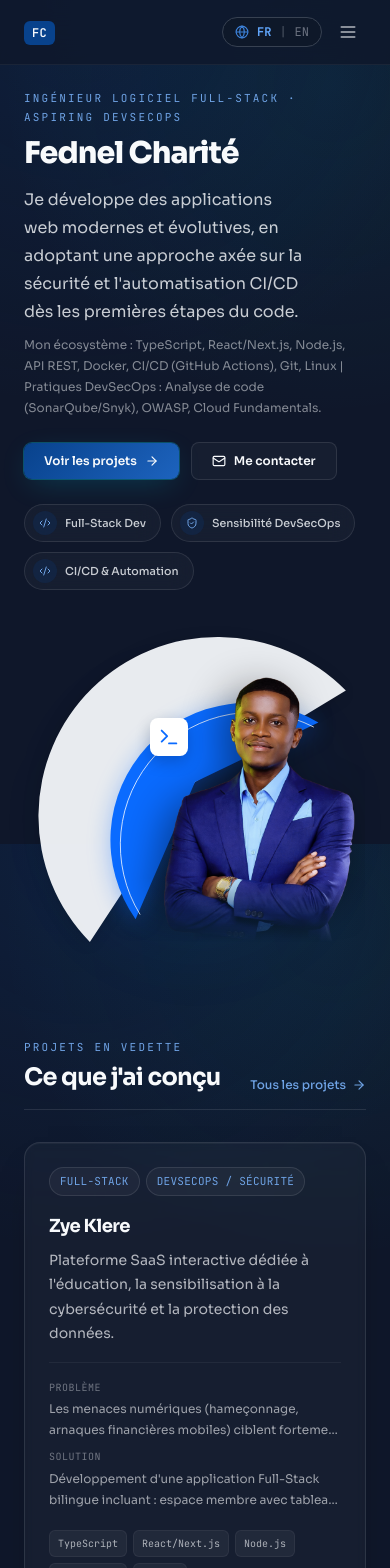
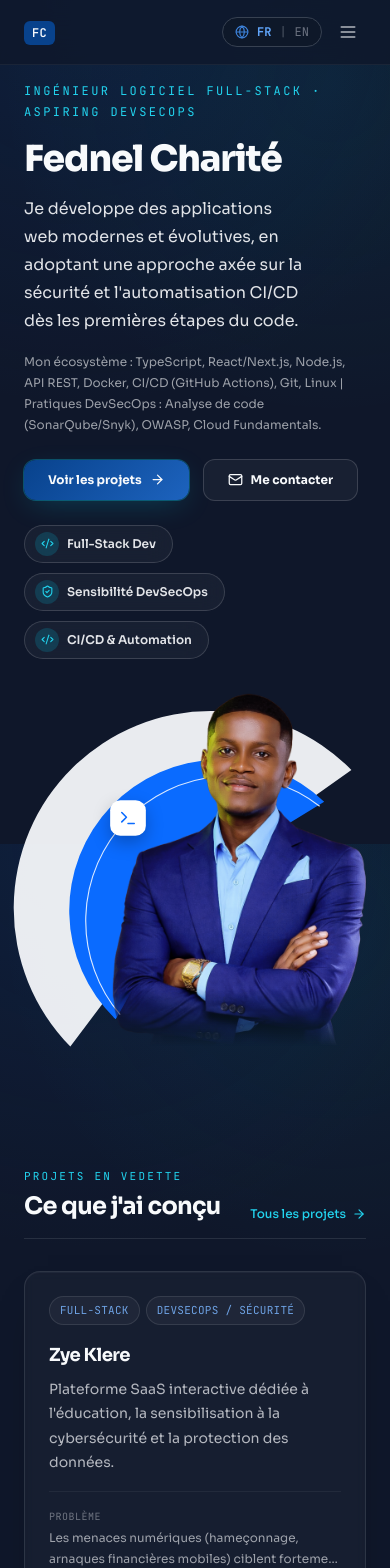
Before and after one commit to Feddy509/fednelCharite-portfolio, a Next.js app: page / in a window 390 px wide. Shown: the top 1568 px of the page. Built offline with nearby package versions, Linux system fonts and the light colour scheme.

Commit message:
amelioration du design page d'acceuil

```diff
--- a/app/page.tsx
+++ b/app/page.tsx
@@ -60,61 +60,60 @@ export default function HomePage() {
     };
 
   return (
-
     <>
       {/* ---------------------------------------------------------------- */}
-      {/* Hero Section                                                     */}
+      {/* Hero Section (Padding anlè a redwi ak eleman ki pi gwo)        */}
       {/* ---------------------------------------------------------------- */}
-      <section className="mx-auto max-w-7xl px-6 pb-12 pt-4 sm:pt-6">
+      <section className="mx-auto max-w-7xl px-6 pb-12 pt-2 sm:pt-4">
         <div className="grid gap-8 lg:grid-cols-[1.05fr_0.95fr] lg:items-center">
 
-          <div className="z-10">
-            <p className="font-mono text-[11px] uppercase tracking-[0.2em] text-accent-300">
+          <div className="z-10 space-y-4">
+            <p className="font-mono text-xs uppercase tracking-[0.2em] text-cyan-400">
               {data?.personalInfo?.roles?.join(" · ") || ""}
             </p>
 
-            <h1 className="mt-2 text-balance font-sans text-3xl font-extrabold leading-[1.15] text-paper sm:text-4xl lg:text-5xl">
+            <h1 className="text-balance font-sans text-4xl font-extrabold leading-[1.1] text-paper sm:text-5xl lg:text-6xl">
               {data?.personalInfo?.name || "Fednel Charité"}
             </h1>
 
-            <p className="mt-4 max-w-xl text-balance font-sans text-base leading-relaxed text-paper/80">
+            <p className="max-w-xl text-balance font-sans text-base sm:text-lg leading-relaxed text-paper/90">
               {data?.personalInfo?.heroVision || ""}
             </p>
 
-            <p className="mt-2 max-w-xl font-sans text-xs leading-relaxed text-paper/50">
+            <p className="max-w-xl font-sans text-xs sm:text-sm leading-relaxed text-paper/60">
               {data?.personalInfo?.heroSubline || ""}
             </p>
 
-            <div className="mt-6 flex flex-wrap items-center gap-3">
+            <div className="flex flex-wrap items-center gap-3.5 pt-2">
               <Link
                 href="/projects"
-                className="group flex items-center gap-2 rounded-lg bg-cta-gradient px-5 py-2.5 font-sans text-xs font-semibold text-paper shadow-glow transition-all duration-300 hover:scale-105 active:scale-95"
+                className="group flex items-center gap-2 rounded-xl bg-cta-gradient px-6 py-3 font-sans text-xs sm:text-sm font-bold text-paper shadow-glow transition-all duration-300 hover:scale-105 active:scale-95"
               >
                 {labels.btnProjects}
-                <ArrowRight size={14} />
+                <ArrowRight size={15} />
               </Link>
 
               <Link
                 href="/contact"
-                className="flex items-center gap-2 rounded-lg border border-white/10 bg-white/[0.03] px-5 py-2.5 font-sans text-xs font-semibold text-paper transition-all duration-300 hover:scale-105 active:scale-95"
+                className="flex items-center gap-2 rounded-xl border border-white/15 bg-white/[0.04] px-6 py-3 font-sans text-xs sm:text-sm font-bold text-paper transition-all duration-300 hover:border-cyan-400 hover:bg-white/10 hover:scale-105 active:scale-95"
               >
-                <Mail size={14} />
+                <Mail size={15} />
                 {labels.btnContact}
               </Link>
             </div>
 
-            <div className="mt-6 flex flex-wrap gap-2.5">
+            <div className="flex flex-wrap gap-2.5 pt-2">
               {(data?.aboutIdentities || []).map((identity: any) => {
                 const Icon = identityIcons[identity.key as keyof typeof identityIcons] || Code2;
                 return (
                   <div
                     key={identity.key}
-                    className="flex items-center gap-2 rounded-full border border-white/10 bg-white/[0.03] py-1.5 pl-2 pr-3.5 backdrop-blur-md"
+                    className="flex items-center gap-2 rounded-full border border-white/15 bg-white/[0.04] py-1.5 pl-2.5 pr-4 backdrop-blur-md"
                   >
-                    <span className="flex h-6 w-6 items-center justify-center rounded-full bg-accent-600/20 text-accent-300">
-                      <Icon size={12} />
+                    <span className="flex h-6 w-6 items-center justify-center rounded-full bg-cyan-500/20 text-cyan-400">
+                      <Icon size={13} />
                     </span>
-                    <span className="font-sans text-[11px] font-medium text-paper/80">
+                    <span className="font-sans text-xs font-semibold text-paper/90">
                       {identity.title}
                     </span>
                   </div>
@@ -136,7 +135,7 @@ export default function HomePage() {
       <section className="mx-auto max-w-7xl px-6 py-12">
         <div className="flex flex-wrap items-end justify-between gap-4 border-b border-white/10 pb-4">
           <div>
-            <p className="font-mono text-[11px] uppercase tracking-[0.2em] text-accent-300">
+            <p className="font-mono text-[11px] uppercase tracking-[0.2em] text-cyan-400">
               {labels.featuredBadge}
             </p>
             <h2 className="mt-1 font-sans text-2xl font-bold text-paper sm:text-3xl">
@@ -145,7 +144,7 @@ export default function HomePage() {
           </div>
           <Link
             href="/projects"
-            className="group flex items-center gap-1.5 font-sans text-xs font-medium text-accent-300 transition hover:text-accent-200"
+            className="group flex items-center gap-1.5 font-sans text-xs font-medium text-cyan-400 transition hover:text-cyan-300"
           >
             {labels.allProjects}
             <ArrowRight size={14} />
@@ -168,7 +167,7 @@ export default function HomePage() {
         <div className="mx-auto max-w-7xl px-6 py-16">
           <div className="grid gap-8 lg:grid-cols-[0.4fr_0.6fr] lg:items-center">
             <div>
-              <p className="font-mono text-[11px] uppercase tracking-[0.2em] text-accent-300">
+              <p className="font-mono text-[11px] uppercase tracking-[0.2em] text-cyan-400">
                 {labels.perspectiveBadge}
               </p>
               <h2 className="mt-2 font-sans text-2xl font-extrabold leading-tight text-paper sm:text-3xl">
@@ -195,9 +194,9 @@ export default function HomePage() {
           {(data.socialProof || []).map((item: any) => (
             <div
               key={item.label}
-              className="group relative rounded-2xl border border-white/10 bg-gradient-to-b from-white/[0.05] to-transparent p-6 text-center transition-all duration-300 hover:border-accent-500/30"
+              className="group relative rounded-2xl border border-white/10 bg-gradient-to-b from-white/[0.05] to-transparent p-6 text-center transition-all duration-300 hover:border-cyan-500/30"
             >
-              <p className="font-mono text-4xl font-black text-accent-300">
+              <p className="font-mono text-4xl font-black text-cyan-400">
                 {item.stat}
               </p>
               <p className="mt-2 font-sans text-xs font-medium leading-relaxed text-paper/70">
--- a/components/HeroIllustration.module.css
+++ b/components/HeroIllustration.module.css
@@ -1,12 +1,12 @@
 /* ==========================================================
-   HERO ILLUSTRATION (COMPACT COURSERA FIT)
+   HERO ILLUSTRATION (SYNCHRONISÉ & RESPONSIVE)
 ========================================================== */
 
 .container {
   position: relative;
   width: 100%;
-  max-width: 520px; /* Redwi de 680px pou vini 520px */
-  height: 480px;    /* Redwi de 600px pou vini 480px */
+  max-width: 640px;
+  height: 600px;
   margin-left: auto;
   display: flex;
   align-items: center;
@@ -29,18 +29,18 @@
 
 .courseraWhiteFill {
   fill: rgba(245, 247, 250, 0.95);
-  filter: drop-shadow(-5px 5px 15px rgba(0, 0, 0, 0.15));
+  filter: drop-shadow(-5px 5px 20px rgba(0, 0, 0, 0.2));
 }
 
 .courseraBlueFill {
   fill: #0a6bff;
-  filter: drop-shadow(0 8px 25px rgba(10, 107, 255, 0.35));
+  filter: drop-shadow(0 10px 30px rgba(10, 107, 255, 0.4));
 }
 
 .innerLine {
   fill: none;
   stroke: rgba(255, 255, 255, 0.85);
-  stroke-width: 2;
+  stroke-width: 2.5;
 }
 
 /* ==========================================================
@@ -49,45 +49,45 @@
 
 .terminalBadge {
   position: absolute;
-  top: 30%;
-  left: 36%;
+  top: 35%;
+  left: 32%;
   z-index: 20;
   display: flex;
   align-items: center;
   justify-content: center;
-  padding: 8px;
-  border-radius: 8px;
+  padding: 10px;
+  border-radius: 12px;
   background: #ffffff;
   color: #0a6bff;
-  box-shadow: 0 6px 16px rgba(0, 0, 0, 0.2);
+  box-shadow: 0 8px 20px rgba(0, 0, 0, 0.25);
 }
 
 /* ==========================================================
-   PHOTO DE PROFIL
+   PHOTO DE PROFIL (DÉFAUT / DESKTOP)
 ========================================================== */
 
 .photoWrapper {
   position: absolute;
-  right: -10px;
-  bottom: 0;
-  width: 82%;
-  height: 100%;
+  right: -20px;
+  bottom: -15px;
+  width: 88%;
+  height: 108%;
   z-index: 10;
   display: flex;
   align-items: flex-end;
   justify-content: flex-end;
 
-  mask-image: linear-gradient(to bottom, black 80%, transparent 100%);
-  -webkit-mask-image: linear-gradient(to bottom, black 80%, transparent 100%);
+  mask-image: linear-gradient(to bottom, black 85%, transparent 100%);
+  -webkit-mask-image: linear-gradient(to bottom, black 85%, transparent 100%);
 }
 
 .photo {
   width: auto !important;
-  height: 92% !important;
-  max-height: 440px !important; /* Redwi de 520px pou vini 440px */
+  height: 98% !important;
+  max-height: 580px !important;
   object-fit: contain;
   object-position: bottom right;
-  filter: drop-shadow(-10px 10px 20px rgba(0, 0, 0, 0.45));
+  filter: drop-shadow(-12px 12px 25px rgba(0, 0, 0, 0.5));
 }
 
 /* ==========================================================
@@ -96,44 +96,79 @@
 
 .glowEffect {
   position: absolute;
-  width: 280px;
-  height: 280px;
+  width: 340px;
+  height: 340px;
   right: 20px;
-  top: 60px;
+  top: 50px;
   border-radius: 50%;
   background: radial-gradient(
     circle,
-    rgba(10, 107, 255, 0.18),
+    rgba(10, 107, 255, 0.22),
     transparent 70%
   );
-  filter: blur(40px);
+  filter: blur(50px);
   z-index: 0;
   pointer-events: none;
 }
 
 /* ==========================================================
-   RESPONSIVE
+   RESPONSIVE DESIGN (TABLETTE & MOBILE)
 ========================================================== */
 
-@media (max-width: 1024px) {
+/* Tablette (~633x644) */
+@media (max-width: 768px) {
   .container {
-    max-width: 440px;
-    height: 400px;
+    max-width: 540px;
+    height: 520px;
     margin: 0 auto;
   }
 
+  .photoWrapper {
+    right: 20px;
+    bottom: 35px;
+    width: 88%;
+    height: 88%;
+  }
+
   .photo {
-    max-height: 360px !important;
+    height: 98% !important;
+    max-height: 660px !important;
   }
 }
 
-@media (max-width: 640px) {
+/* Mobile (~299x452) */
+@media (max-width: 480px) {
   .container {
-    max-width: 320px;
-    height: 320px;
+    max-width: 340px;
+    height: 380px;
+    margin: 0 auto;
+  }
+
+  .photoWrapper {
+    right: -15px;
+    bottom: 25px;
+    max-height: 580px;
+    width: 85%;
+    height: 100%;
   }
 
   .photo {
-    max-height: 280px !important;
+    height: 98% !important;
+  }
+
+  .terminalBadge {
+    top: 28%;
+    left: 24%;
+    transform: scale(0.85);
+  }
+
+  .courseraWhiteFill,
+  .courseraBlueFill,
+  .photo {
+    filter: none !important;
+  }
+
+  .glowEffect {
+    display: none;
   }
 }
--- a/components/HeroIllustration.tsx
+++ b/components/HeroIllustration.tsx
@@ -8,29 +8,29 @@ export default function HeroIllustration() {
   return (
     <div className={styles.container}>
       {/* ---------------------------------------------------------------- */}
-      {/* SVG Shapes (Grand secteur blanc + Arc bleu)                     */}
+      {/* SVG Shapes (Grand secteur blanc + Arc bleu élargis)             */}
       {/* ---------------------------------------------------------------- */}
       <svg
         className={styles.heroSvg}
-        viewBox="0 0 700 700"
+        viewBox="0 0 750 750"
         fill="none"
         xmlns="http://www.w3.org/2000/svg"
       >
         {/* 1. Grand fond blanc solide */}
         <path
-          d="M 350 350 L 120 700 A 380 380 0 0 1 680 150 Z"
+          d="M 375 375 L 100 740 A 420 420 0 0 1 720 130 Z"
           className={styles.courseraWhiteFill}
         />
 
         {/* 2. Secteur bleu massif */}
         <path
-          d="M 350 350 L 220 650 A 300 300 0 0 1 620 220 Z"
+          d="M 375 375 L 200 680 A 330 330 0 0 1 660 200 Z"
           className={styles.courseraBlueFill}
         />
 
         {/* 3. Ligne d'accentuation fine */}
         <path
-          d="M 230 640 A 290 290 0 0 1 610 230"
+          d="M 210 670 A 320 320 0 0 1 650 210"
           className={styles.innerLine}
         />
       </svg>
@@ -41,14 +41,14 @@ export default function HeroIllustration() {
       </div>
 
       {/* ---------------------------------------------------------------- */}
-      {/* Photo de profil superposée à droite                             */}
+      {/* Photo de profil élargie et étirée vers les lignes vertes       */}
       {/* ---------------------------------------------------------------- */}
       <div className={styles.photoWrapper}>
         <Image
           src="/images/fednel-transparent.png"
           alt="Fednel Charité"
-          width={700}
-          height={850}
+          width={750}
+          height={900}
           priority
           className={styles.photo}
         />
```
